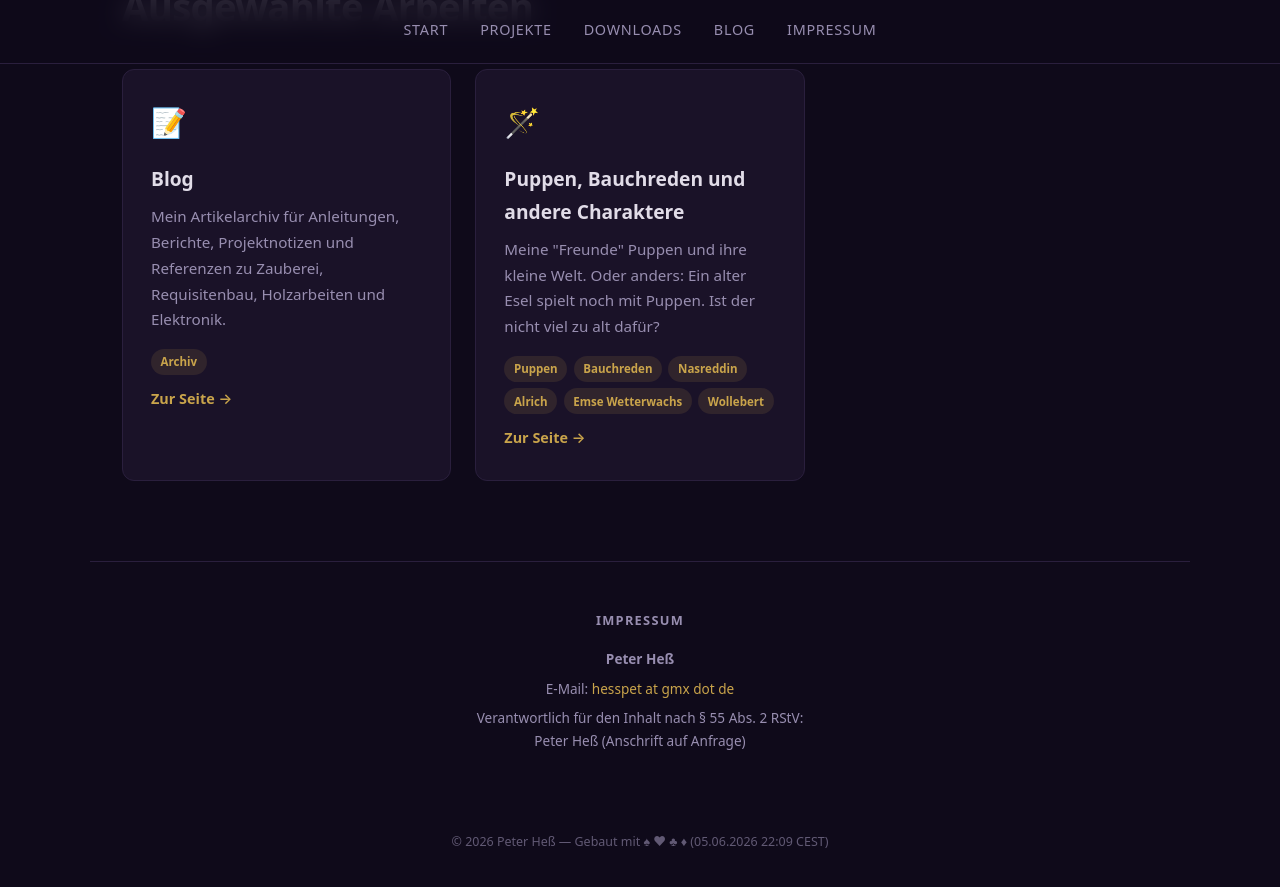
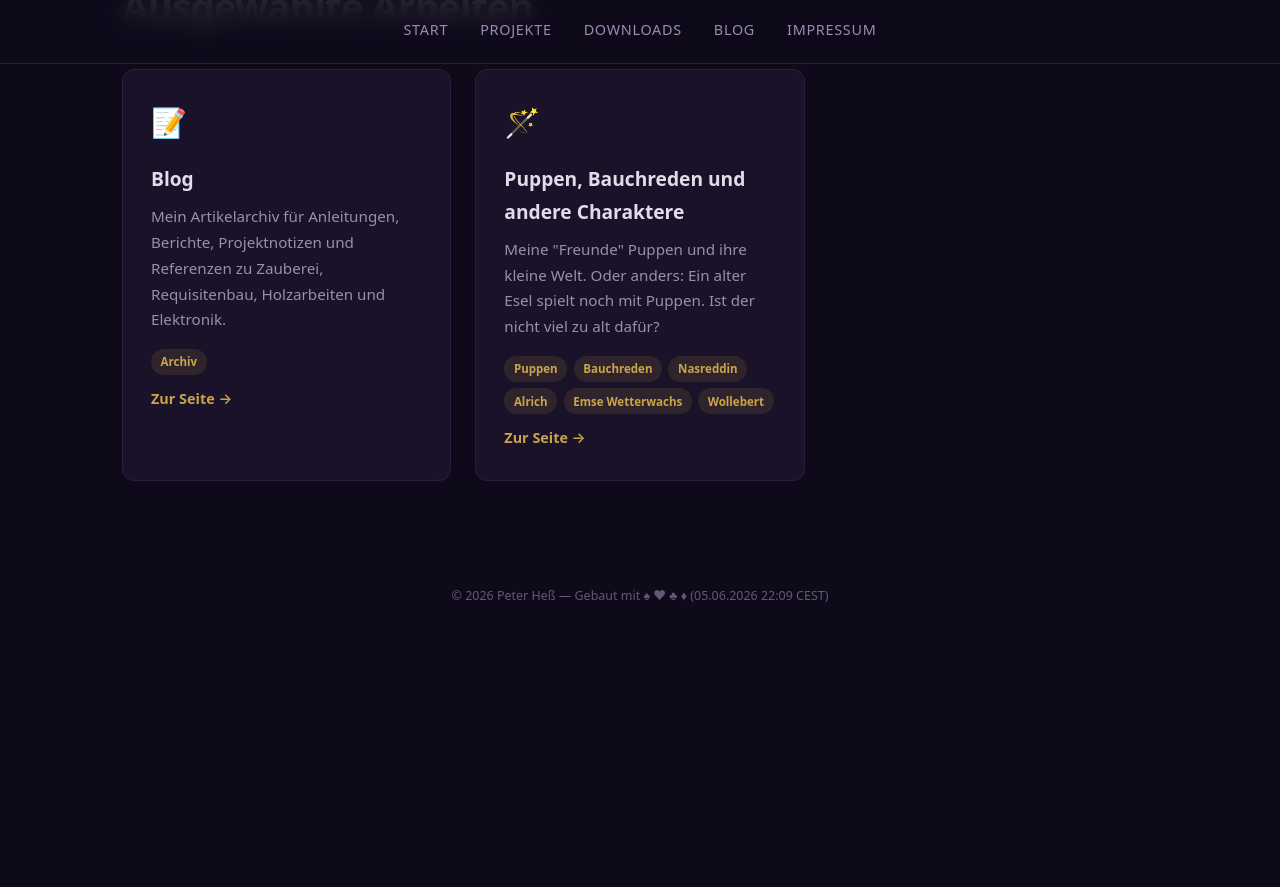
Before and after one commit to hesspet/Zauberhaft, a Jekyll site: the page built from index.html, in a window 1280 px wide and 900 px high, scrolled down 1034 px. Shown: the top 887 px of the window. Built offline with Jekyll 4.4.1, drawn with Linux system fonts in a browser that asks for light colours; after the commit the page ends 1688 px from its top, so only the background shows below that.

Commit message:
Impressum auf eigene Seite ausgelagert | /impressum/ mit Erlaeuterungstext, Nav-Link aktualisiert, von Startseite entfernt

```diff
--- a/_includes/nav.html
+++ b/_includes/nav.html
@@ -3,5 +3,5 @@
     <a href="{{ '/' | relative_url }}#projekte">Projekte</a>
     <a href="{{ '/downloads/' | relative_url }}"{% if page.url contains '/downloads/' %} aria-current="page"{% endif %}>Downloads</a>
     <a href="{{ '/blog/' | relative_url }}"{% if page.url contains '/blog/' %} aria-current="page"{% endif %}>Blog</a>
-    <a href="{{ '/' | relative_url }}#impressum">Impressum</a>
+    <a href="{{ '/impressum/' | relative_url }}"{% if page.url contains '/impressum/' %} aria-current="page"{% endif %}>Impressum</a>
 </nav>
--- a/_layouts/default.html
+++ b/_layouts/default.html
@@ -7,7 +7,7 @@
 {% include hero.html %}
 {% include projects.html %}
 
-{% include impressum.html %}
+
 {% include footer.html %}
 
 </body>
--- /dev/null
+++ b/impressum/index.md
@@ -0,0 +1,28 @@
+---
+layout: downloads
+title: Impressum
+permalink: /impressum/
+---
+
+<div class="downloads-detail">
+    <h1 class="downloads-titel">{{ page.title }}</h1>
+
+    <div class="downloads-beschreibung">
+        <p>
+            Angaben gem&auml;&szlig; &sect;&nbsp;5 TMG sowie
+            &sect;&nbsp;55 Abs.&nbsp;2 RStV f&uuml;r die Webseite
+            <strong>hesspet.github.io/Zauberhaft</strong>.
+        </p>
+    </div>
+
+    <p><strong>Peter He&szlig;</strong></p>
+    <p>E-Mail: <a href="mailto:peter@zauberhaft.dev">hesspet at gmx dot de</a></p>
+    <p>
+        Verantwortlich f&uuml;r den Inhalt nach &sect;&nbsp;55 Abs.&nbsp;2 RStV:<br>
+        Peter He&szlig; (Anschrift auf Anfrage)
+    </p>
+
+    <p class="downloads-zurueck">
+        <a href="{{ '/' | relative_url }}">&larr; Zur&uuml;ck zur Startseite</a>
+    </p>
+</div>
```
